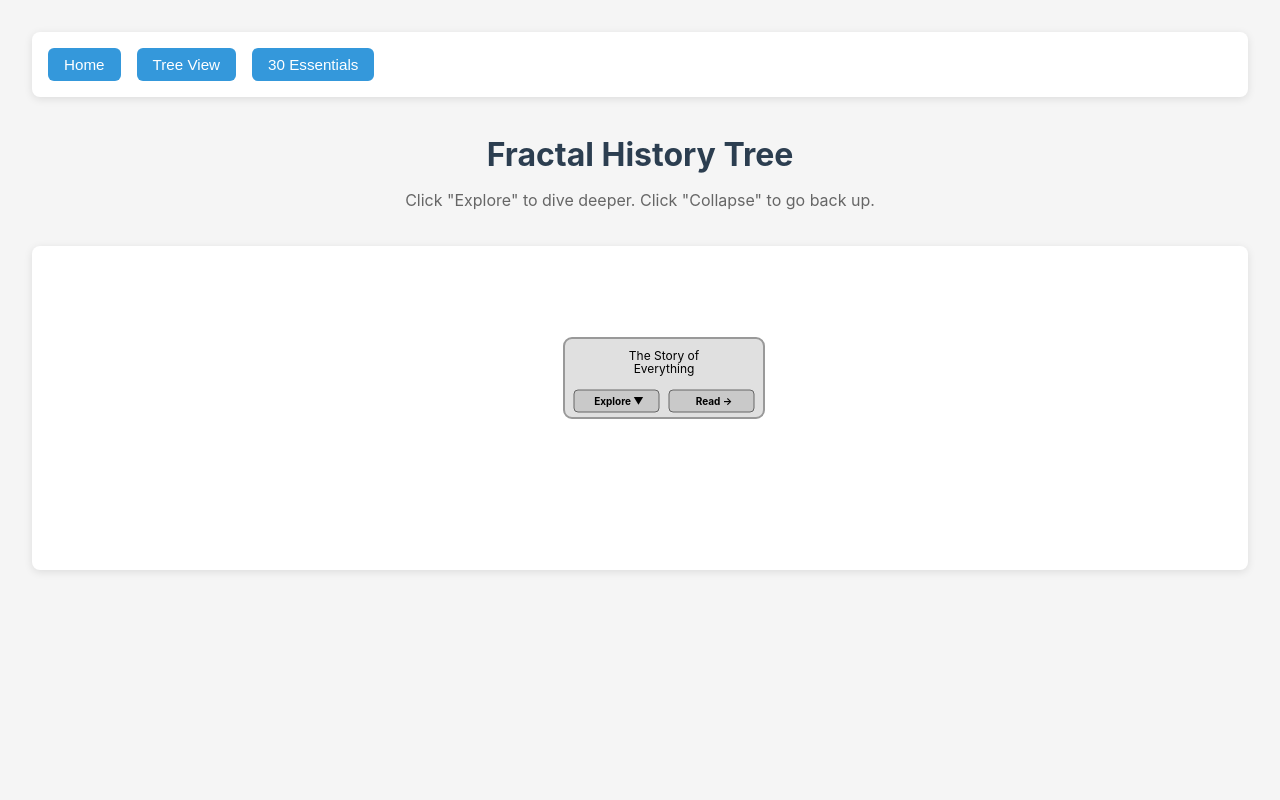
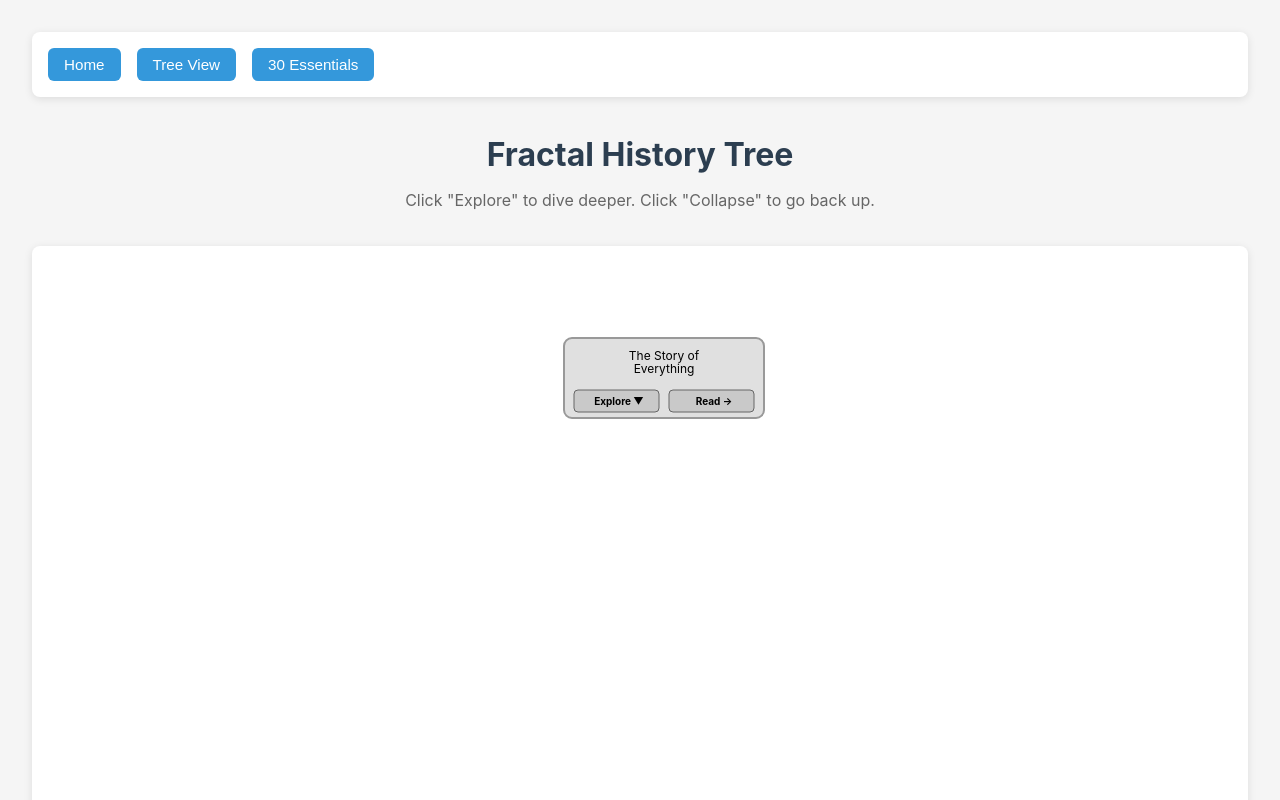
Before and after one commit to under-the-waves/fractal-history, a React (Vite) app: page / in a window 1280 px wide. Both pictures are taken after a click on the button "Tree View". Shown: the top 800 px of the page. Built offline with nearby package versions, Linux system fonts and the light colour scheme.

Commit message:
Fix tree animations

```diff
--- a/src/components/TreeVisualization.jsx
+++ b/src/components/TreeVisualization.jsx
@@ -2,146 +2,156 @@ import { useState, useEffect, useRef } from 'react';
 import { treeStructure, getChildren, getAnchorById } from '../data/treeStructure';
 
 function TreeVisualization() {
-    const [focusedAnchorId, setFocusedAnchorId] = useState(null);
-    const [isAnimating, setIsAnimating] = useState(false);
+    const [expandedNodeId, setExpandedNodeId] = useState(null); // Which node is currently expanded
+    const [animationPhase, setAnimationPhase] = useState('idle'); // Track animation state
+    const [fadingOutNodes, setFadingOutNodes] = useState([]); // Nodes currently fading out
     const containerRef = useRef(null);
-    const [focusedNodeY, setFocusedNodeY] = useState(null);
-
-    // Scroll to center focused node when it changes
-    useEffect(() => {
-        if (focusedNodeY !== null && containerRef.current) {
-            const container = containerRef.current;
-            const containerHeight = container.clientHeight;
-            const scrollTop = focusedNodeY - containerHeight / 2 + 40;
-
-            container.scrollTo({
-                top: scrollTop,
-                behavior: 'smooth'
-            });
-        }
-    }, [focusedNodeY]);
 
     const handleExplore = (anchorId) => {
-        if (isAnimating) return;
+        if (animationPhase !== 'idle') return;
 
-        setIsAnimating(true);
-        setFocusedAnchorId(anchorId);
+        // Determine which siblings need to fade out
+        if (anchorId !== '0-ROOT') {
+            const rootChildren = getChildren('0-ROOT');
+            const siblings = rootChildren.filter(child => child.id !== anchorId).map(child => child.id);
+            setFadingOutNodes(siblings);
+        }
 
-        // Wait for animation to complete before showing children
+        // Step 1: Fade out siblings (0-200ms)
+        setAnimationPhase('fadingOutSiblings');
+
         setTimeout(() => {
-            setIsAnimating(false);
-            // Calculate scroll position
+            // Step 2: Move selected to center + remove faded siblings (200-600ms)
+            setAnimationPhase('moving');
+            setExpandedNodeId(anchorId);
+            setFadingOutNodes([]); // Remove faded nodes from DOM
+        }, 200);
+
         setTimeout(() => {
-                const nodes = getDisplayNodes();
-                const focusedNode = nodes.find(n => n.isFocused);
-                if (focusedNode) {
-                    const pos = positionNode(focusedNode);
-                    setFocusedNodeY(pos.y);
-                }
-            }, 50);
-        }, 550); // Slightly longer than animation
+            // Step 3: Change color (600-750ms)
+            setAnimationPhase('colorChange');
+        }, 600);
+
+        setTimeout(() => {
+            // Step 4: Fade in children (750-1000ms)
+            setAnimationPhase('fadingInChildren');
+        }, 750);
+
+        setTimeout(() => {
+            // Done
+            setAnimationPhase('idle');
+        }, 1000);
     };
 
     const handleCollapse = (anchorId) => {
-        if (isAnimating) return;
+        if (animationPhase !== 'idle') return;
 
-        setIsAnimating(true);
+        // Step 1: Fade out children (0-125ms) - reduced from 250ms
+        setAnimationPhase('fadingOutChildren');
 
+        setTimeout(() => {
+            // Step 2: Change color back (125-200ms) - reduced from 250-400ms
+            setAnimationPhase('colorChangeReverse');
+        }, 125);
+
+        setTimeout(() => {
+            // Step 3: Move back (200-600ms) - starts earlier, same duration
+            setAnimationPhase('movingReverse');
+        }, 200);
+
+        setTimeout(() => {
+            // Step 4: Show and fade in siblings (600-800ms)
+            setAnimationPhase('fadingInSiblings');
+            // Now update expandedNodeId to show siblings
             if (anchorId === '0-ROOT') {
-            setFocusedAnchorId(null);
-            setFocusedNodeY(null);
-            setTimeout(() => setIsAnimating(false), 550);
+                setExpandedNodeId(null);
             } else {
-            const current = getAnchorById(anchorId);
-            if (current.parentId) {
-                setFocusedAnchorId(current.parentId);
+                setExpandedNodeId('0-ROOT');
+            }
+        }, 600);
+
         setTimeout(() => {
-                    setIsAnimating(false);
-                    setTimeout(() => {
-                        const nodes = getDisplayNodes();
-                        const focusedNode = nodes.find(n => n.isFocused);
-                        if (focusedNode) {
-                            const pos = positionNode(focusedNode);
-                            setFocusedNodeY(pos.y);
-                        }
-                    }, 50);
-                }, 550);
-            }
-        }
+            // Done - total 800ms now instead of 1000ms
+            setAnimationPhase('idle');
+        }, 800);
     };
 
-    const handleReadNarrative = (anchorId) => {
-        console.log('Reading narrative:', anchorId);
-        // Will implement navigation later
-    };
-
-    // Get nodes to display
-    const getDisplayNodes = () => {
+    // Determine which nodes should be rendered
+    const getVisibleNodes = () => {
         const nodes = [];
         const root = getAnchorById('0-ROOT');
 
-        // ROOT always visible in row 0
-        const isRootFocused = focusedAnchorId === '0-ROOT' || focusedAnchorId === null;
+        // ROOT always visible
         nodes.push({
             anchor: root,
-            row: 0,
-            col: 0,
-            totalInRow: 1,
-            isFocused: isRootFocused && focusedAnchorId !== null,
-            isRoot: true
+            id: root.id,
+            type: 'root'
         });
 
-        // If nothing expanded or still animating, stop here
-        if (focusedAnchorId === null || isAnimating) {
-            return nodes;
-        }
+        // If ROOT is expanded or a child is expanded, show level 1 children
+        if (expandedNodeId !== null) {
+            const rootChildren = getChildren('0-ROOT');
 
-        // If ROOT is focused, show its children
-        if (focusedAnchorId === '0-ROOT') {
-            const rootChildren = getChildren('0-ROOT');
-            rootChildren.forEach((child, idx) => {
+            if (expandedNodeId === '0-ROOT') {
+                // All children visible
+                rootChildren.forEach(child => {
                     nodes.push({
                         anchor: child,
-                    row: 1,
-                    col: idx,
-                    totalInRow: rootChildren.length,
-                    isFocused: false,
-                    isRoot: false
+                        id: child.id,
+                        type: 'level1',
+                        isExpanded: false
                     });
                 });
-            return nodes;
+            } else {
+                // Only expanded child visible (plus fading siblings)
+                rootChildren.forEach(child => {
+                    if (child.id === expandedNodeId) {
+                        nodes.push({
+                            anchor: child,
+                            id: child.id,
+                            type: 'level1',
+                            isExpanded: true
+                        });
+                    } else if (fadingOutNodes.includes(child.id)) {
+                        // Sibling still in DOM while fading
+                        nodes.push({
+                            anchor: child,
+                            id: child.id,
+                            type: 'level1',
+                            isExpanded: false,
+                            isFading: true
+                        });
+                    } else if (animationPhase === 'fadingInSiblings') {
+                        // Siblings coming back during collapse - only during fadingInSiblings phase
+                        nodes.push({
+                            anchor: child,
+                            id: child.id,
+                            type: 'level1',
+                            isExpanded: false,
+                            isFadingIn: true
+                        });
                     }
-
-        // Otherwise, focused node is not ROOT
-        const focused = getAnchorById(focusedAnchorId);
-        const focusedChildren = getChildren(focusedAnchorId);
-
-        // Focused node in row 1 (centered)
-        nodes.push({
-            anchor: focused,
-            row: 1,
-            col: 0,
-            totalInRow: 1,
-            isFocused: true,
-            isRoot: false
                 });
 
-        // Focused node's children in row 2
-        focusedChildren.forEach((child, idx) => {
+                // Show children of expanded node
+                if (expandedNodeId) {
+                    const expandedChildren = getChildren(expandedNodeId);
+                    expandedChildren.forEach(child => {
                         nodes.push({
                             anchor: child,
-                row: 2,
-                col: idx,
-                totalInRow: focusedChildren.length,
-                isFocused: false,
-                isRoot: false
+                            id: child.id,
+                            type: 'level2',
+                            isExpanded: false
                         });
                     });
+                }
+            }
+        }
 
         return nodes;
     };
 
-    const displayNodes = getDisplayNodes();
+    const visibleNodes = getVisibleNodes();
 
     // Layout constants
     const nodeWidth = 200;
@@ -150,35 +160,123 @@ function TreeVisualization() {
     const horizontalSpacing = 40;
 
     // Calculate position for a node
-    const positionNode = (node) => {
+    const calculatePosition = (node) => {
         const containerWidth = 1200;
 
-        if (node.totalInRow === 1) {
+        if (node.type === 'root') {
             return {
                 x: (containerWidth - nodeWidth) / 2,
-                y: 60 + node.row * rowHeight
+                y: 60
+            };
+        }
+
+        if (node.type === 'level1') {
+            const rootChildren = getChildren('0-ROOT');
+            const nodeIndex = rootChildren.findIndex(c => c.id === node.id);
+
+            // During movingReverse, previously expanded box should move to spread-out position
+            if (node.isExpanded && (animationPhase === 'movingReverse' || animationPhase === 'fadingInSiblings')) {
+                // Calculate spread-out position
+                const totalInRow = rootChildren.length;
+                const rowWidth = totalInRow * nodeWidth + (totalInRow - 1) * horizontalSpacing;
+                const rowStartX = (containerWidth - rowWidth) / 2;
+                return {
+                    x: rowStartX + nodeIndex * (nodeWidth + horizontalSpacing),
+                    y: 60 + rowHeight
+                };
+            } else if (node.isExpanded) {
+                // Centered position when expanded
+                return {
+                    x: (containerWidth - nodeWidth) / 2,
+                    y: 60 + rowHeight
                 };
             } else {
-            const rowWidth = node.totalInRow * nodeWidth + (node.totalInRow - 1) * horizontalSpacing;
+                // Spread out position
+                const totalInRow = rootChildren.length;
+                const rowWidth = totalInRow * nodeWidth + (totalInRow - 1) * horizontalSpacing;
                 const rowStartX = (containerWidth - rowWidth) / 2;
                 return {
-                x: rowStartX + node.col * (nodeWidth + horizontalSpacing),
-                y: 60 + node.row * rowHeight
+                    x: rowStartX + nodeIndex * (nodeWidth + horizontalSpacing),
+                    y: 60 + rowHeight
                 };
             }
+        }
+
+        if (node.type === 'level2') {
+            const parentId = expandedNodeId;
+            const parentChildren = getChildren(parentId);
+            const nodeIndex = parentChildren.findIndex(c => c.id === node.id);
+            const totalInRow = parentChildren.length;
+
+            const rowWidth = totalInRow * nodeWidth + (totalInRow - 1) * horizontalSpacing;
+            const rowStartX = (containerWidth - rowWidth) / 2;
+
+            return {
+                x: rowStartX + nodeIndex * (nodeWidth + horizontalSpacing),
+                y: 60 + 2 * rowHeight
+            };
+        }
+
+        return { x: 0, y: 0 };
     };
 
-    // Calculate SVG dimensions
-    const maxRow = displayNodes.length > 0 ? Math.max(...displayNodes.map(n => n.row)) : 0;
+    // Calculate opacity for a node
+    const calculateOpacity = (node) => {
+        // Fading out siblings
+        if (node.isFading) {
+            return 0;
+        }
+
+        // Fading in siblings during collapse
+        if (node.isFadingIn) {
+            if (animationPhase === 'fadingInSiblings') {
+                return 1;
+            } else {
+                return 0;
+            }
+        }
+
+        // Level 2 children fading in/out
+        if (node.type === 'level2') {
+            if (animationPhase === 'fadingOutSiblings' || animationPhase === 'moving' || animationPhase === 'colorChange') {
+                return 0;
+            } else if (animationPhase === 'fadingInChildren' || animationPhase === 'idle') {
+                return 1;
+            } else if (animationPhase === 'fadingOutChildren' || animationPhase === 'colorChangeReverse' || animationPhase === 'movingReverse') {
+                return 0;
+            }
+        }
+
+        return 1;
+    };
+
+    // Calculate color for a node
+    const calculateColor = (node) => {
+        if (node.isExpanded) {
+            // Only show dark color after colorChange phase
+            if (animationPhase === 'colorChange' || animationPhase === 'fadingInChildren' || animationPhase === 'idle') {
+                return {
+                    fill: '#555555',
+                    text: 'white',
+                    stroke: '#333333'
+                };
+            }
+        }
+
+        return {
+            fill: '#e0e0e0',
+            text: 'black',
+            stroke: '#999999'
+        };
+    };
+
     const svgWidth = 1200;
-    const svgHeight = 60 + (maxRow + 1) * rowHeight + 60;
+    const svgHeight = 60 + 4 * rowHeight;
 
-    // Wrap text
     const wrapText = (text, maxChars = 22) => {
         const words = text.split(' ');
         const lines = [];
         let current = '';
-
         words.forEach(word => {
             if ((current + ' ' + word).trim().length <= maxChars) {
                 current = (current + ' ' + word).trim();
@@ -198,90 +296,70 @@ function TreeVisualization() {
                 Click "Explore" to dive deeper. Click "Collapse" to go back up.
             </p>
 
-            <div
-                className="tree-container"
-                ref={containerRef}
-                style={{
-                    overflowY: 'auto',
-                    overflowX: 'hidden',
-                    maxHeight: '600px',
-                    position: 'relative'
-                }}
-            >
-                <svg width={svgWidth} height={svgHeight}>
-                    <style>
-                        {`
-                            .tree-node {
-                                transition: transform 0.5s ease-out, opacity 0.5s ease-out;
-                            }
-                            .tree-node rect {
-                                transition: fill 0.5s ease-out, stroke 0.5s ease-out;
-                            }
-                            .tree-node text {
-                                transition: fill 0.5s ease-out;
-                            }
-                        `}
-                    </style>
-                    {displayNodes.map(node => {
-                        const pos = positionNode(node);
+            <div className="tree-container" ref={containerRef}>
+                <svg width={svgWidth} height={svgHeight} style={{ overflow: 'visible' }}>
+                    {visibleNodes.map((node) => {
+                        const pos = calculatePosition(node);
+                        const opacity = calculateOpacity(node);
+                        const colors = calculateColor(node);
                         const hasChildren = getChildren(node.anchor.id).length > 0;
                         const lines = wrapText(node.anchor.title);
 
-                        // Determine what left button should show
                         let showLeftButton = false;
                         let leftButtonText = '';
                         let leftButtonAction = null;
 
-                        if (node.isRoot) {
+                        if (node.type === 'root') {
                             showLeftButton = true;
-                            if (focusedAnchorId === null) {
+                            if (expandedNodeId === null) {
                                 leftButtonText = 'Explore ▼';
                                 leftButtonAction = () => handleExplore('0-ROOT');
                             } else {
                                 leftButtonText = 'Collapse ▲';
                                 leftButtonAction = () => handleCollapse('0-ROOT');
                             }
-                        } else if (node.isFocused) {
+                        } else if (node.isExpanded) {
                             showLeftButton = true;
                             leftButtonText = 'Collapse ▲';
                             leftButtonAction = () => handleCollapse(node.anchor.id);
-                        } else if (hasChildren) {
+                        } else if (hasChildren && !node.isFading && opacity > 0) {
                             showLeftButton = true;
                             leftButtonText = 'Explore ▼';
                             leftButtonAction = () => handleExplore(node.anchor.id);
                         }
 
-                        // Styling
-                        const fillColor = node.isFocused ? '#555555' : '#e0e0e0';
-                        const textColor = node.isFocused ? 'white' : 'black';
-                        const strokeColor = node.isFocused ? '#333333' : '#999999';
-
                         return (
                             <g
-                                key={node.anchor.id}
-                                className="tree-node"
-                                transform={`translate(${pos.x}, ${pos.y})`}
+                                key={node.id}
+                                style={{
+                                    transform: `translate(${pos.x}px, ${pos.y}px)`,
+                                    transition: 'transform 0.4s cubic-bezier(0.4, 0.0, 0.2, 1), opacity 0.2s ease',
+                                    opacity: opacity,
+                                    pointerEvents: opacity > 0.1 ? 'all' : 'none'
+                                }}
                             >
-                                {/* Node rectangle */}
                                 <rect
                                     x={0}
                                     y={0}
                                     width={nodeWidth}
                                     height={nodeHeight}
-                                    fill={fillColor}
-                                    stroke={strokeColor}
+                                    fill={colors.fill}
+                                    stroke={colors.stroke}
                                     strokeWidth="2"
                                     rx="8"
+                                    style={{
+                                        transition: 'fill 0.15s ease, stroke 0.15s ease'
+                                    }}
                                 />
 
-                                {/* Title */}
                                 <text
                                     x={nodeWidth / 2}
                                     y={22}
                                     textAnchor="middle"
-                                    fill={textColor}
+                                    fill={colors.text}
                                     fontSize="12"
-                                    fontWeight={node.isFocused ? 'bold' : 'normal'}
+                                    fontWeight={colors.fill === '#555555' ? 'bold' : 'normal'}
+                                    style={{ transition: 'fill 0.15s ease' }}
                                 >
                                     {lines.map((line, i) => (
                                         <tspan key={i} x={nodeWidth / 2} dy={i === 0 ? 0 : '1.1em'}>
@@ -290,21 +368,16 @@ function TreeVisualization() {
                                     ))}
                                 </text>
 
-                                {/* Buttons */}
                                 <g>
-                                    {/* Left button (Explore/Collapse) */}
                                     {showLeftButton && (
-                                        <g
-                                            onClick={leftButtonAction}
-                                            style={{ cursor: 'pointer' }}
-                                        >
+                                        <g onClick={leftButtonAction} style={{ cursor: 'pointer' }}>
                                             <rect
                                                 x={10}
                                                 y={nodeHeight - 28}
                                                 width={nodeWidth / 2 - 15}
                                                 height={22}
-                                                fill={node.isFocused ? 'rgba(255,255,255,0.2)' : 'rgba(0,0,0,0.1)'}
-                                                stroke={node.isFocused ? 'white' : '#666'}
+                                                fill={node.isExpanded && colors.fill === '#555555' ? 'rgba(255,255,255,0.2)' : 'rgba(0,0,0,0.1)'}
+                                                stroke={node.isExpanded && colors.fill === '#555555' ? 'white' : '#666'}
                                                 strokeWidth="1"
                                                 rx="4"
                                             />
@@ -312,7 +385,7 @@ function TreeVisualization() {
                                                 x={nodeWidth / 4 + 5}
                                                 y={nodeHeight - 13}
                                                 textAnchor="middle"
-                                                fill={textColor}
+                                                fill={colors.text}
                                                 fontSize="10"
                                                 fontWeight="bold"
                                             >
@@ -321,18 +394,14 @@ function TreeVisualization() {
                                         </g>
                                     )}
 
-                                    {/* Right button (Read - always present) */}
-                                    <g
-                                        onClick={() => handleReadNarrative(node.anchor.id)}
-                                        style={{ cursor: 'pointer' }}
-                                    >
+                                    <g onClick={() => console.log('Read:', node.anchor.id)} style={{ cursor: 'pointer' }}>
                                         <rect
                                             x={showLeftButton ? nodeWidth / 2 + 5 : 10}
                                             y={nodeHeight - 28}
                                             width={showLeftButton ? nodeWidth / 2 - 15 : nodeWidth - 20}
                                             height={22}
-                                            fill={node.isFocused ? 'rgba(255,255,255,0.2)' : 'rgba(0,0,0,0.1)'}
-                                            stroke={node.isFocused ? 'white' : '#666'}
+                                            fill={node.isExpanded && colors.fill === '#555555' ? 'rgba(255,255,255,0.2)' : 'rgba(0,0,0,0.1)'}
+                                            stroke={node.isExpanded && colors.fill === '#555555' ? 'white' : '#666'}
                                             strokeWidth="1"
                                             rx="4"
                                         />
@@ -340,7 +409,7 @@ function TreeVisualization() {
                                             x={showLeftButton ? 3 * nodeWidth / 4 : nodeWidth / 2}
                                             y={nodeHeight - 13}
                                             textAnchor="middle"
-                                            fill={textColor}
+                                            fill={colors.text}
                                             fontSize="10"
                                             fontWeight="bold"
                                         >
```
Lines whose indentation alone changed are shown as unchanged.
